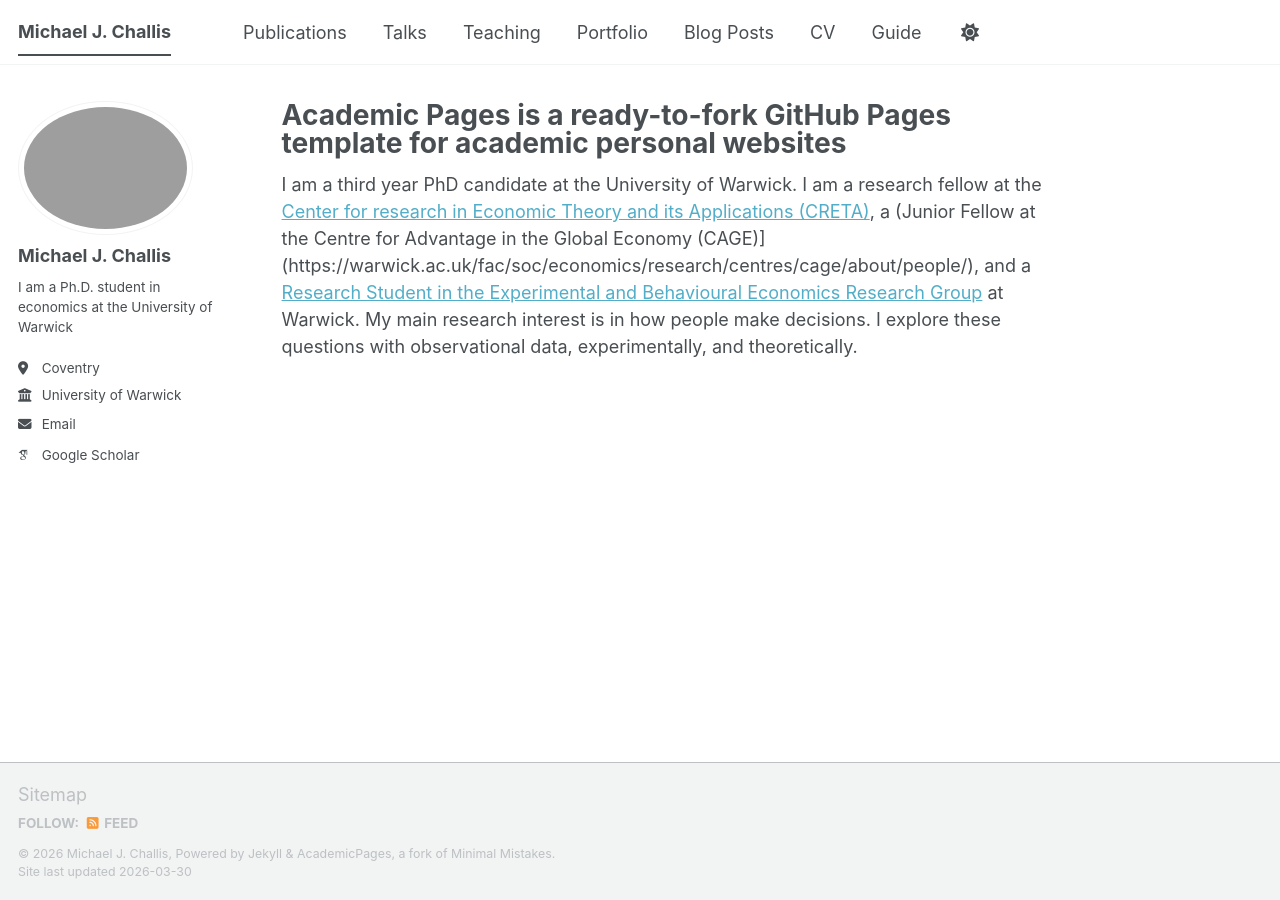
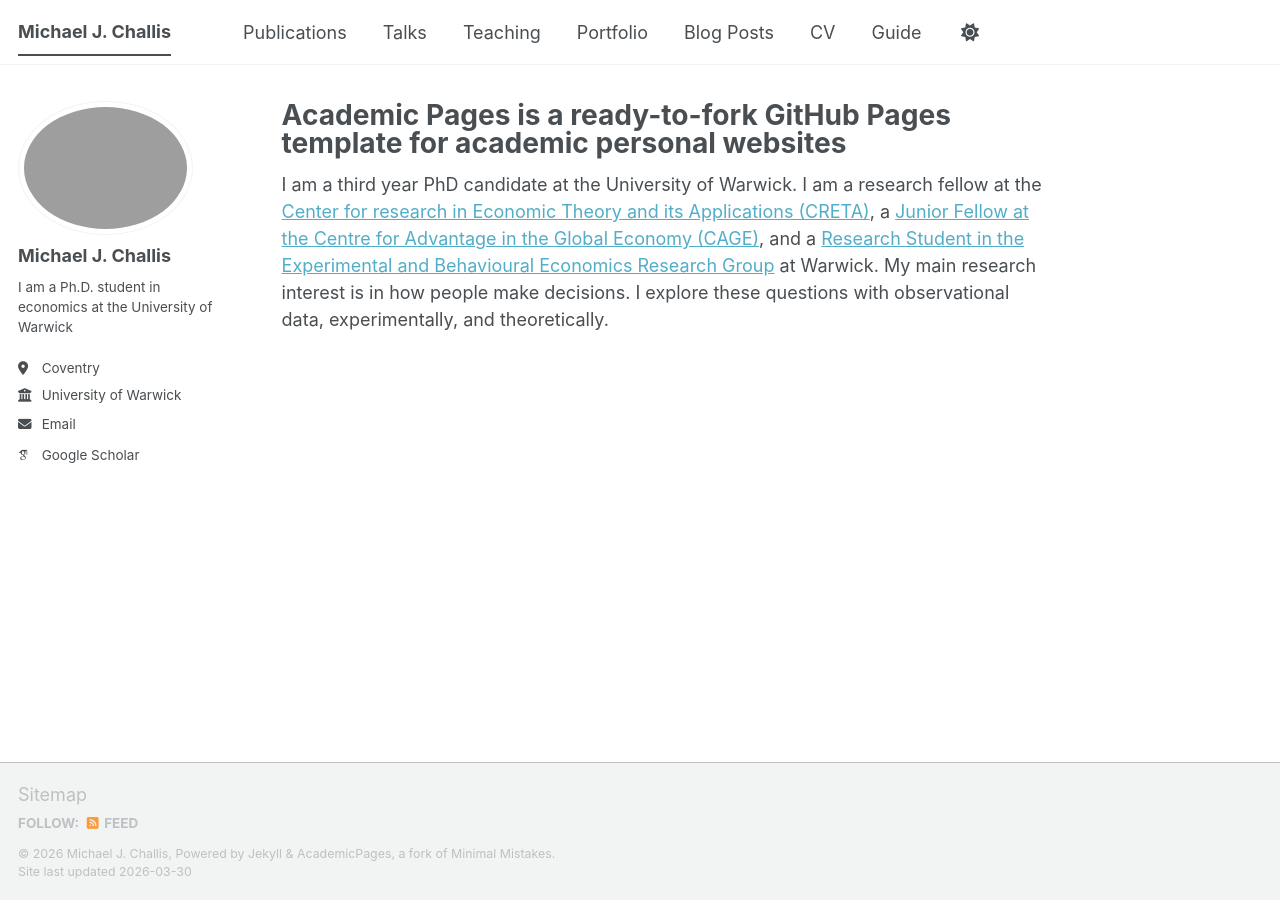
Before and after one commit to MichaelChallis/MichaelChallis.github.io, a Jekyll site: the page built from _pages/about.md, in a window 1280 px wide. Built offline with Jekyll 4.4.1, drawn with Linux system fonts in a browser that asks for light colours; some web fonts are replaced; a script bundle is joined from its source files by our own code; library files that are not in the unit come from our copies.

Commit message:
Update about.md

```diff
--- a/_pages/about.md
+++ b/_pages/about.md
@@ -7,4 +7,4 @@ redirect_from:
   - /about.html
 ---
 
-I am a third year PhD candidate at the University of Warwick. I am a research fellow at the [Center for research in Economic Theory and its Applications (CRETA)](https://warwick.ac.uk/fac/soc/economics/research/centres/creta/), a (Junior Fellow at the Centre for Advantage in the Global Economy (CAGE)](https://warwick.ac.uk/fac/soc/economics/research/centres/cage/about/people/), and a [Research Student in the Experimental and Behavioural Economics Research Group](https://warwick.ac.uk/fac/soc/economics/research/research-groups/experimental-behavioural-economics/) at Warwick. My main research interest is in how people make decisions. I explore these questions with observational data, experimentally, and theoretically.
+I am a third year PhD candidate at the University of Warwick. I am a research fellow at the [Center for research in Economic Theory and its Applications (CRETA)](https://warwick.ac.uk/fac/soc/economics/research/centres/creta/), a [Junior Fellow at the Centre for Advantage in the Global Economy (CAGE)](https://warwick.ac.uk/fac/soc/economics/research/centres/cage/about/people/), and a [Research Student in the Experimental and Behavioural Economics Research Group](https://warwick.ac.uk/fac/soc/economics/research/research-groups/experimental-behavioural-economics/) at Warwick. My main research interest is in how people make decisions. I explore these questions with observational data, experimentally, and theoretically.
```
